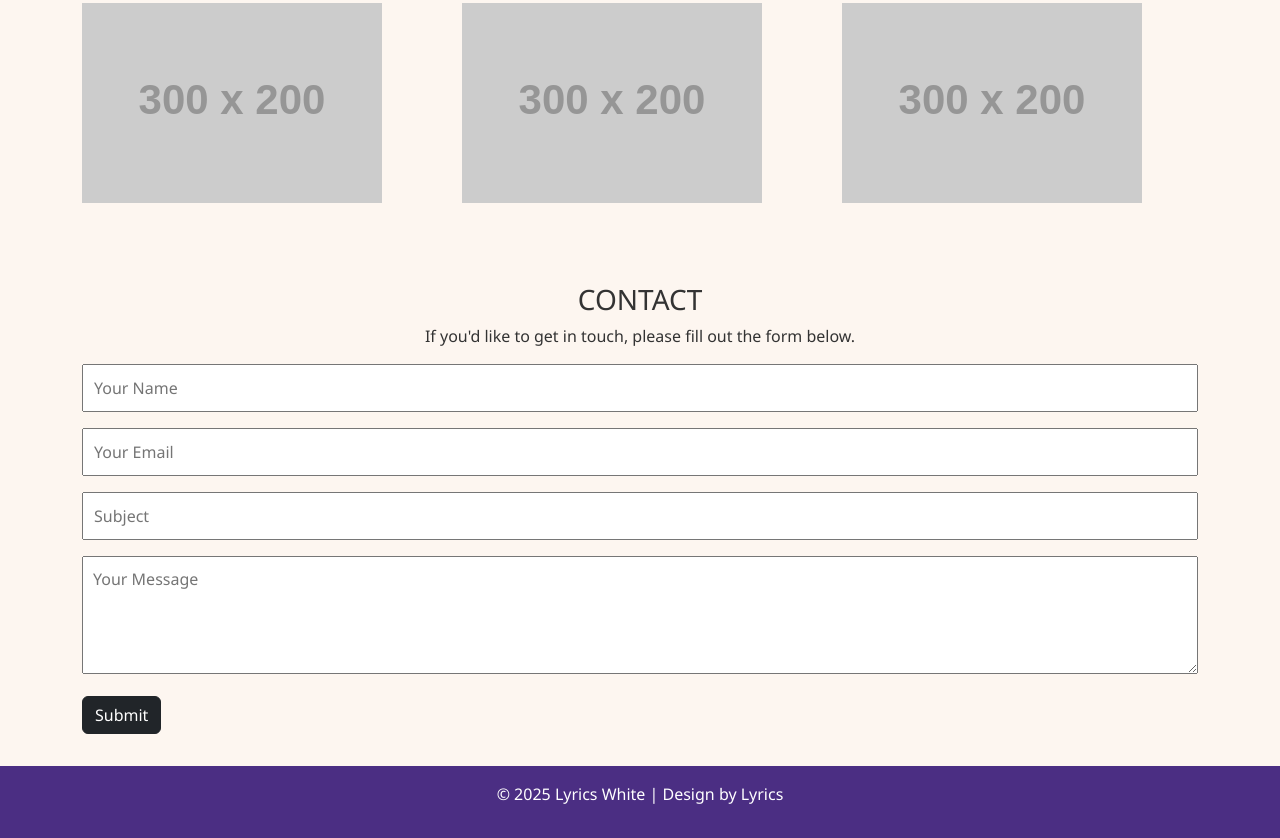
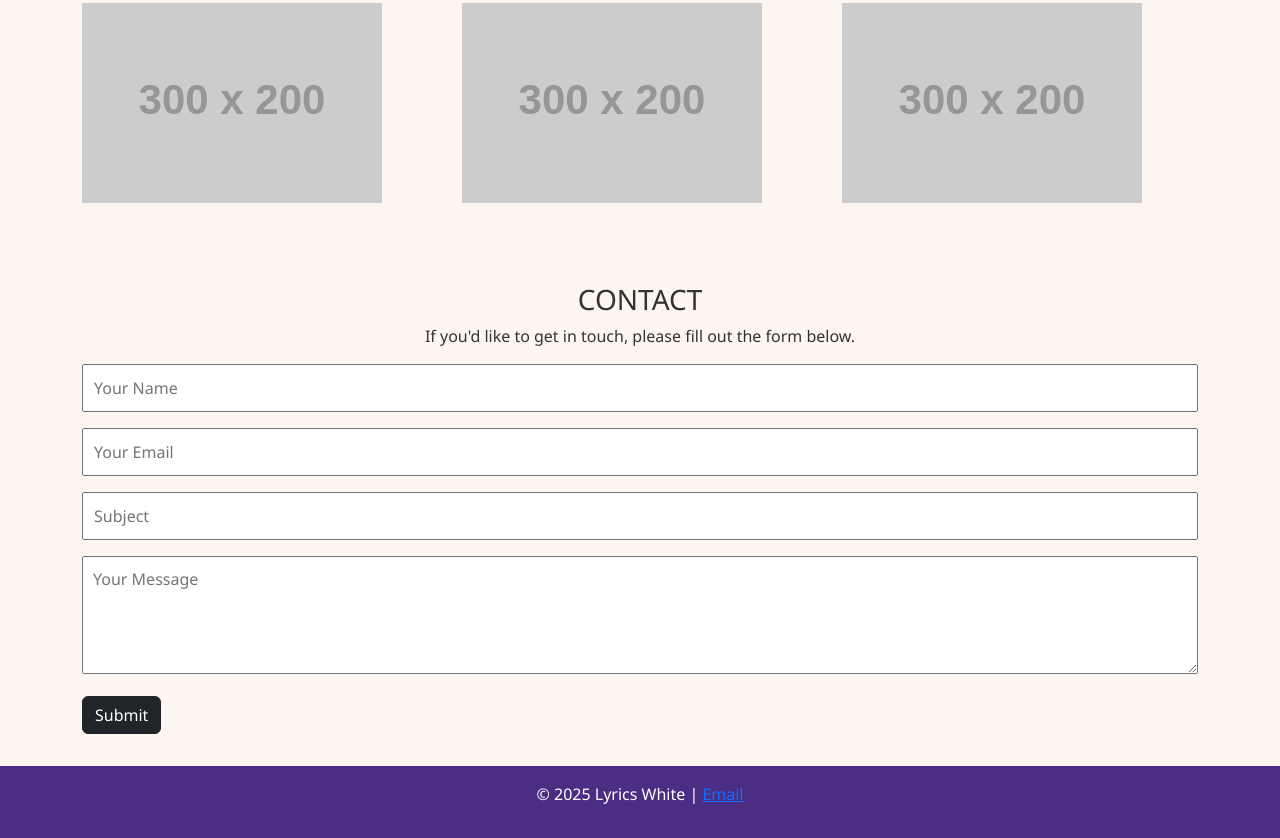
Before and after one commit to LyricWhite/LyricWhite.github.io, a plain HTML site: page index.html in a window 1280 px wide. Shown: the part 1728-2566 px from the top of the page. Drawn offline with nearby package versions, Linux system fonts and the light colour scheme; placeholder pictures from the web are drawn by us.

Commit message:
Update index.html

```diff
--- a/index.html
+++ b/index.html
@@ -121,7 +121,7 @@
     </section>
 
     <footer>
-        <p>&copy; 2025 Lyrics White | Design by Lyrics</p>
+        <p>&copy; 2025 Lyrics White | <a href="mailto:lyricswhitentiannor@gmail.com">Email</a> </p>
     </footer>
 
     <script src="https://cdn.jsdelivr.net/npm/bootstrap@5.3.2/dist/js/bootstrap.bundle.min.js"></script>
```
